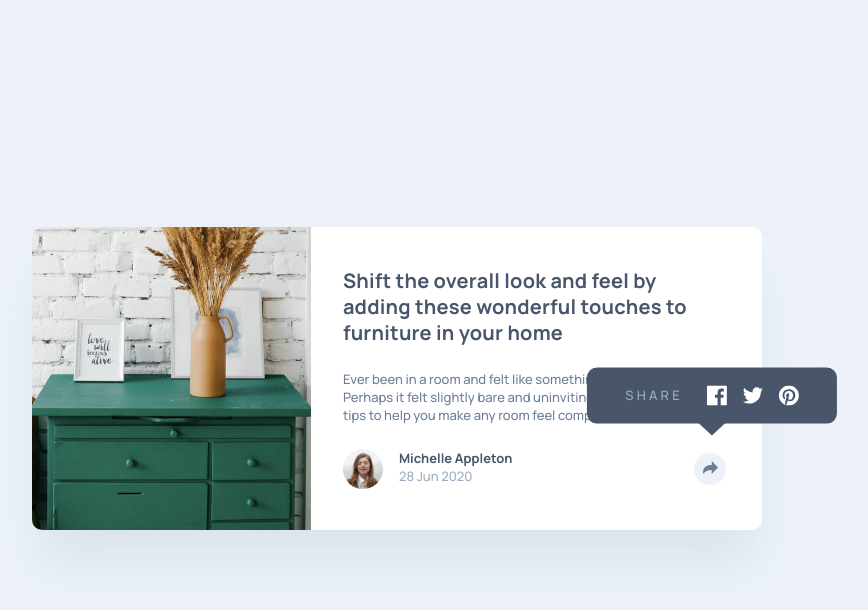
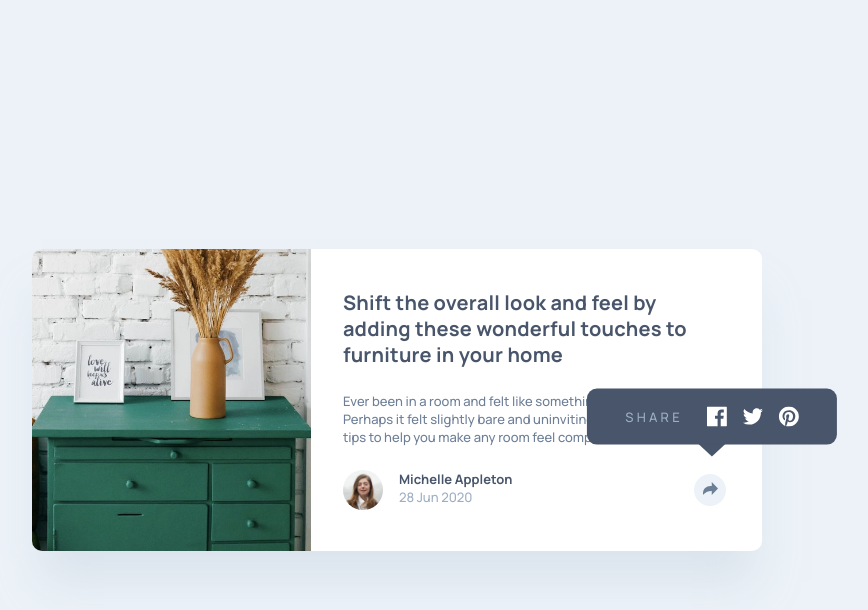
Before and after one commit to kravamax/article-preview-component, a website: page index.html in a window 1280 px wide. Both pictures are taken after a click on the button 953 px from the left and 468 px from the top of the page. Shown: the whole page, without its empty margins (243-1111 px from the left). Drawn offline with Linux system fonts and the light colour scheme.

Commit message:
add center position card, animation toast, close click

```diff
--- a/index.html
+++ b/index.html
@@ -16,7 +16,6 @@
     <script defer src="./index.js"></script>
   </head>
   <body>
-    <div class="wrapper">
     <article class="article">
       <img src="./images/drawers.jpg" alt="Drawers" class="article__img" />
       <div class="article__media-block">
@@ -79,6 +78,5 @@
       </div>
       <div class="share-tost--desktop"></div>
     </article>
-    </div>
   </body>
 </html>
--- a/index.js
+++ b/index.js
@@ -4,10 +4,24 @@ const shareButtonClose = document.querySelector(
 );
 const shareToast = document.querySelector('.share-tost--mobile');
 
-shareButton.addEventListener('click', () => {
-  shareToast.classList.toggle('hidden');
+shareButton.addEventListener('click', (e) => {
+  e.stopPropagation();
+  hideToast();
 });
 
-shareButtonClose.addEventListener('click', () => {
+shareButtonClose.addEventListener('click', (e) => {
+  e.stopPropagation();
+  hideToast();
+});
+
+document.addEventListener('click', (e) => {
+  const isClickInsideToast = shareToast.contains(e.target);
+
+  if (!isClickInsideToast && !shareToast.classList.contains('hidden')) {
+    hideToast();
+  }
+});
+
+function hideToast() {
   shareToast.classList.toggle('hidden');
-});
+}
--- a/styles/main.scss
+++ b/styles/main.scss
@@ -3,20 +3,25 @@
 @use './partials/variables';
 @use './partials/components';
 
+html {
+  min-height: 100%;
+}
+
 body {
+  min-height: 100vh;
+  display: grid;
+  place-content: center;
+
   font-family: variables.$font-main;
   font-weight: variables.$fw-main;
   padding-block: clamp(4rem, -5.721rem + 41.476vw, 14.188rem);
   background-color: variables.$color-body-background;
-}
 
-.wrapper {
   padding-inline: clamp(1.5rem, -1.84rem + 14.249vw, 5rem);
 }
 
 .article {
   max-width: 27.5rem;
-  margin-inline: auto;
   position: relative;
 
   border-radius: 0.625rem;
@@ -64,7 +69,7 @@ body {
   align-items: center;
 }
 
-@media (min-width: 48rem) {
+@media (min-width: variables.$bp-tablet) {
   .article {
     display: flex;
     max-width: 45.625rem;
@@ -87,7 +92,7 @@ body {
   }
 }
 
-@media (min-width: 90rem) {
+@media (min-width: variables.$bp-desktop) {
   .article {
     &__img {
       max-width: 100%;
--- a/styles/partials/_components.scss
+++ b/styles/partials/_components.scss
@@ -37,6 +37,7 @@
 
   fill: variables.$color-hover-share-button;
   background-color: variables.$color-body-background;
+
   border-radius: 50%;
   cursor: pointer;
 
@@ -69,11 +70,15 @@
   transform: translateY(-100%);
   background-color: variables.$color-main-share-tost;
 
+  opacity: 1;
+  pointer-events: auto;
+  visibility: visible;
+  transition: opacity 0.2s ease-in-out, visibility 0.4s linear 0.4s;
+
   &.hidden {
-    // transform: translateY(0);
-    // height: 0;
-    // width: 0;
-    display: none;
+    opacity: 0;
+    pointer-events: none;
+    visibility: hidden;
   }
 }
 
@@ -95,7 +100,7 @@
   display: flex;
 }
 
-@media (min-width: 48rem) {
+@media (min-width: variables.$bp-tablet) {
   .share-tost--mobile {
     width: fit-content;
     padding-block: 1.125rem;
@@ -110,7 +115,7 @@
     &::before {
       content: '';
       position: absolute;
-      top: 99%;
+      top: 97%;
       left: 50%;
       transform: translateX(-50%) rotate(180deg);
 
@@ -124,7 +129,7 @@
   }
 }
 
-@media (min-width: 90rem) {
+@media (min-width: variables.$bp-desktop) {
   .share-tost--mobile {
     transform: translate(28%, -270%);
   }
--- a/styles/partials/_normalize.scss
+++ b/styles/partials/_normalize.scss
@@ -8,6 +8,11 @@ html,
 body {
   margin: 0;
   padding: 0;
+}
+
+body {
+  // display: grid;
+  // place-content: center;
 }
 
 img {
--- a/styles/partials/_variables.scss
+++ b/styles/partials/_variables.scss
@@ -1,4 +1,7 @@
 @use './fonts';
+
+$bp-tablet: 48rem;
+$bp-desktop: 90rem;
 
 $color-card-heading: hsl(217, 19%, 35%);
 $color-card-main-text: hsl(214, 17%, 51%);
```
Also changed, not shown: styles/main.css, 1 other file. Lines whose indentation alone changed are shown as unchanged.
